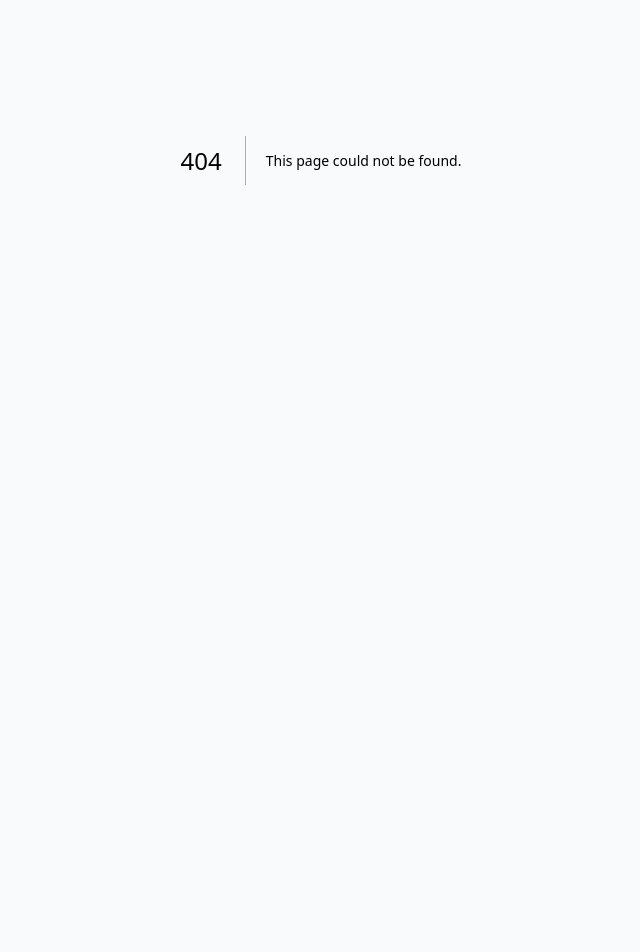
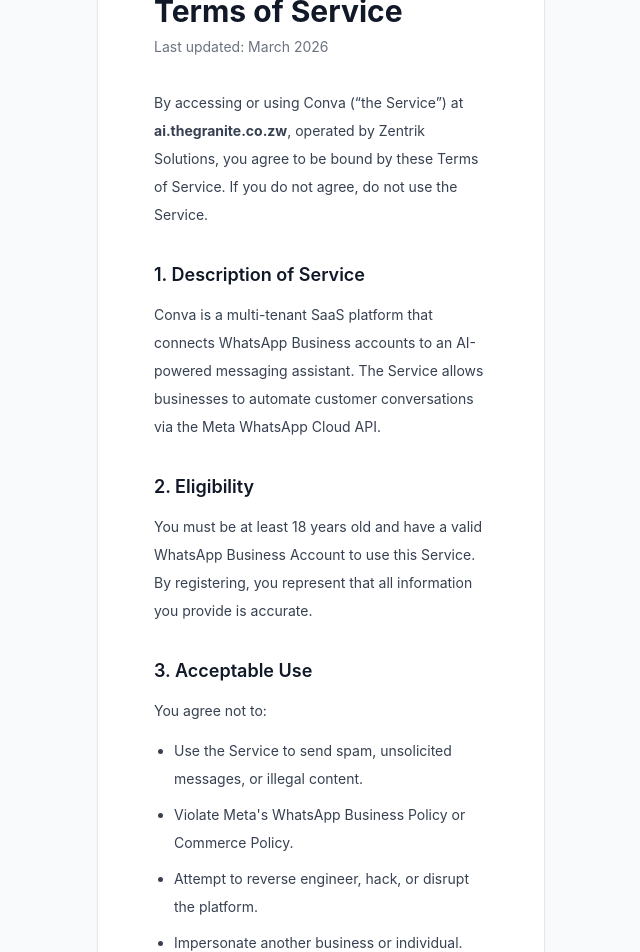
Before and after one commit to Strivechitakatira/zentrikwa, a Next.js app in the folder frontend/: page /terms in a window 1280 px wide. Before the commit this address had no page. Shown: the part 240-1192 px from the top of the page, without its empty margins (319-959 px from the left). Before the commit the page ends 800 px from the top, so only its background shows below. Built offline with nearby package versions, Linux system fonts and the light colour scheme.

Commit message:
add: terms of service page for Meta app live mode

```diff
--- /dev/null
+++ b/frontend/app/(public)/terms/page.tsx
@@ -0,0 +1,112 @@
+export const metadata = {
+  title: 'Terms of Service — Conva',
+};
+
+export default function TermsPage() {
+  return (
+    <main className="mx-auto max-w-3xl px-6 py-16">
+      <h1 className="text-3xl font-bold text-gray-900">Terms of Service</h1>
+      <p className="mt-2 text-sm text-gray-500">Last updated: March 2026</p>
+
+      <section className="mt-8 space-y-4 text-sm leading-7 text-gray-700">
+        <p>
+          By accessing or using Conva (&ldquo;the Service&rdquo;) at{' '}
+          <strong>ai.thegranite.co.zw</strong>, operated by Zentrik Solutions, you agree to be
+          bound by these Terms of Service. If you do not agree, do not use the Service.
+        </p>
+      </section>
+
+      <section className="mt-8">
+        <h2 className="text-lg font-semibold text-gray-900">1. Description of Service</h2>
+        <p className="mt-3 text-sm leading-7 text-gray-700">
+          Conva is a multi-tenant SaaS platform that connects WhatsApp Business accounts to an
+          AI-powered messaging assistant. The Service allows businesses to automate customer
+          conversations via the Meta WhatsApp Cloud API.
+        </p>
+      </section>
+
+      <section className="mt-8">
+        <h2 className="text-lg font-semibold text-gray-900">2. Eligibility</h2>
+        <p className="mt-3 text-sm leading-7 text-gray-700">
+          You must be at least 18 years old and have a valid WhatsApp Business Account to use this
+          Service. By registering, you represent that all information you provide is accurate.
+        </p>
+      </section>
+
+      <section className="mt-8">
+        <h2 className="text-lg font-semibold text-gray-900">3. Acceptable Use</h2>
+        <p className="mt-3 text-sm leading-7 text-gray-700">You agree not to:</p>
+        <ul className="mt-3 list-disc space-y-2 pl-5 text-sm leading-7 text-gray-700">
+          <li>Use the Service to send spam, unsolicited messages, or illegal content.</li>
+          <li>Violate Meta&apos;s WhatsApp Business Policy or Commerce Policy.</li>
+          <li>Attempt to reverse engineer, hack, or disrupt the platform.</li>
+          <li>Impersonate another business or individual.</li>
+        </ul>
+      </section>
+
+      <section className="mt-8">
+        <h2 className="text-lg font-semibold text-gray-900">4. WhatsApp & Meta Compliance</h2>
+        <p className="mt-3 text-sm leading-7 text-gray-700">
+          You are solely responsible for ensuring your use of WhatsApp through Conva complies with
+          Meta&apos;s terms, policies, and applicable law. Zentrik Solutions is not liable for any
+          suspension or termination of your WhatsApp Business Account by Meta.
+        </p>
+      </section>
+
+      <section className="mt-8">
+        <h2 className="text-lg font-semibold text-gray-900">5. Subscription & Billing</h2>
+        <p className="mt-3 text-sm leading-7 text-gray-700">
+          Access to the Service may require a paid subscription. Fees are billed in advance.
+          Refunds are handled on a case-by-case basis. We reserve the right to change pricing with
+          30 days&apos; notice.
+        </p>
+      </section>
+
+      <section className="mt-8">
+        <h2 className="text-lg font-semibold text-gray-900">6. Data & Privacy</h2>
+        <p className="mt-3 text-sm leading-7 text-gray-700">
+          Your use of the Service is also governed by our{' '}
+          <a href="/privacy" className="text-indigo-600 hover:underline">
+            Privacy Policy
+          </a>
+          , which is incorporated into these Terms.
+        </p>
+      </section>
+
+      <section className="mt-8">
+        <h2 className="text-lg font-semibold text-gray-900">7. Limitation of Liability</h2>
+        <p className="mt-3 text-sm leading-7 text-gray-700">
+          To the maximum extent permitted by law, Zentrik Solutions shall not be liable for any
+          indirect, incidental, or consequential damages arising from your use of the Service,
+          including loss of data or business interruption.
+        </p>
+      </section>
+
+      <section className="mt-8">
+        <h2 className="text-lg font-semibold text-gray-900">8. Termination</h2>
+        <p className="mt-3 text-sm leading-7 text-gray-700">
+          We reserve the right to suspend or terminate your account at any time for violation of
+          these Terms. You may cancel your account at any time from your dashboard settings.
+        </p>
+      </section>
+
+      <section className="mt-8">
+        <h2 className="text-lg font-semibold text-gray-900">9. Governing Law</h2>
+        <p className="mt-3 text-sm leading-7 text-gray-700">
+          These Terms are governed by the laws of Zimbabwe. Any disputes shall be resolved in the
+          courts of Harare, Zimbabwe.
+        </p>
+      </section>
+
+      <section className="mt-8">
+        <h2 className="text-lg font-semibold text-gray-900">10. Contact</h2>
+        <p className="mt-3 text-sm leading-7 text-gray-700">
+          Zentrik Solutions · Harare, Zimbabwe ·{' '}
+          <a href="mailto:zentriksolutions@gmail.com" className="text-indigo-600 hover:underline">
+            zentriksolutions@gmail.com
+          </a>
+        </p>
+      </section>
+    </main>
+  );
+}
```
